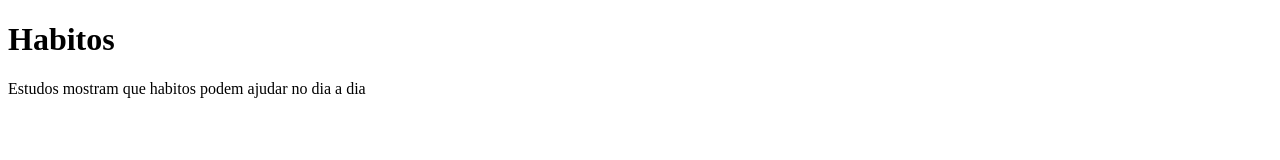
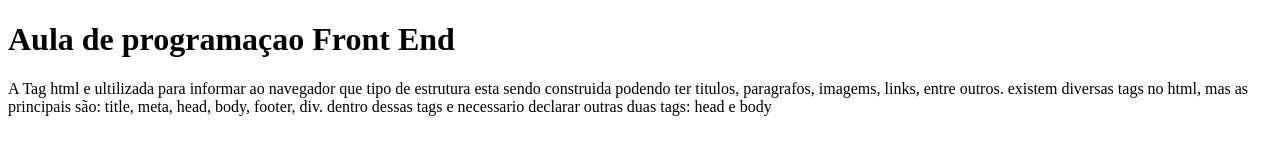
Before and after one commit to lacerdajoaovitor/FrontEnd-2J, a plain HTML site: page index.html in a window 1280 px wide. Drawn offline with Linux system fonts and the light colour scheme.

Commit message:
Add files via upload

```diff
--- a/index.html
+++ b/index.html
@@ -5,8 +5,13 @@
     <title>Aula 01</title>
  </head>
  <body>
-    <h1>Habitos</h1>
-    <p>Estudos mostram que habitos podem ajudar no dia a dia </p>
+    <h1>Aula de programaçao Front End</h1>
+    A Tag html e ultilizada para informar ao navegador que tipo de estrutura
+    esta sendo construida podendo ter titulos, paragrafos, imagems, links,
+    entre outros.
+    existem diversas tags no html, mas as principais são: title, meta, head,
+    body, footer, div.
+    dentro dessas tags e necessario declarar outras duas tags: head e body
 
  </body>
 </html>
```
